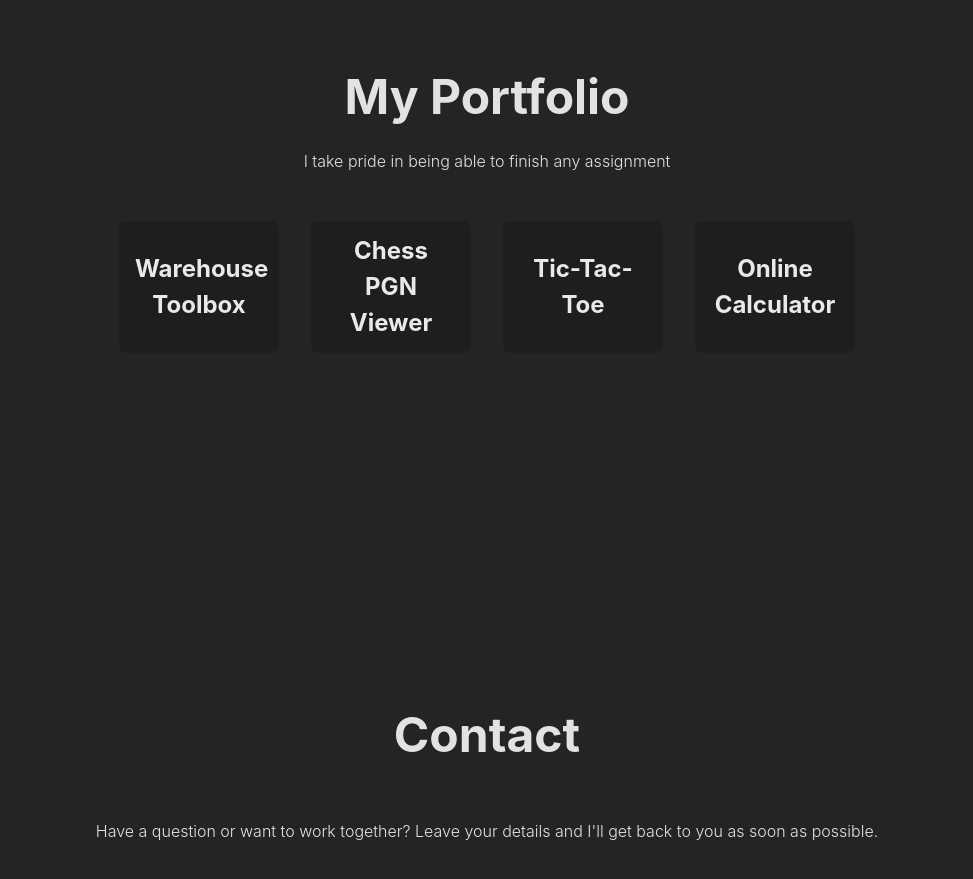
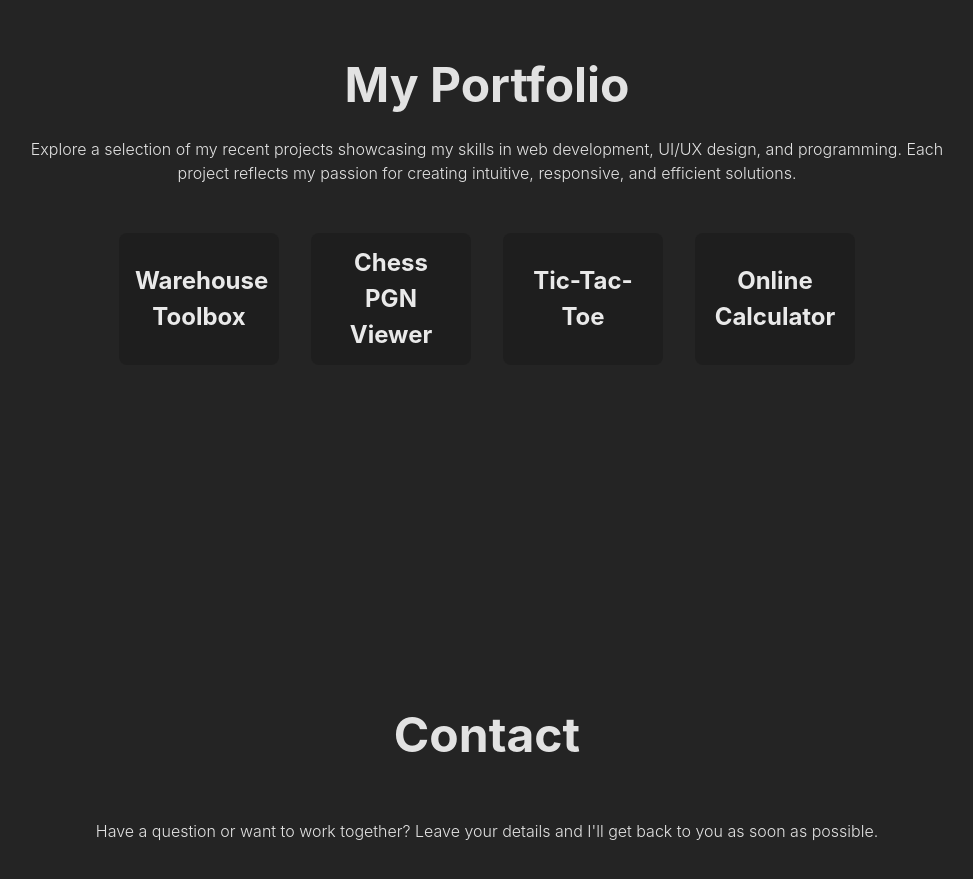
Before and after one commit to Joshieingold/JoshuaLynchPortfolio, a React (Vite) app: page / in a window 1280 px wide. Shown: the part 1860-2739 px from the top of the page, without its empty margins (153-1126 px from the left). Built offline with nearby package versions, Linux system fonts and the light colour scheme.

Commit message:
added more professional works description

```diff
--- a/src/Works/works.jsx
+++ b/src/Works/works.jsx
@@ -51,7 +51,7 @@ const Works = () => {
     return (
         <section id="works">
             <h2 className="worksTitle">My Portfolio</h2>
-            <span className="worksDescription">I take pride in being able to finish any assignment</span>
+            <span className="worksDescription">Explore a selection of my recent projects showcasing my skills in web development, UI/UX design, and programming. Each project reflects my passion for creating intuitive, responsive, and efficient solutions.</span>
             <div className="worksSnapshots">
                 <ProjectCard
                     title="Warehouse Toolbox"
```
